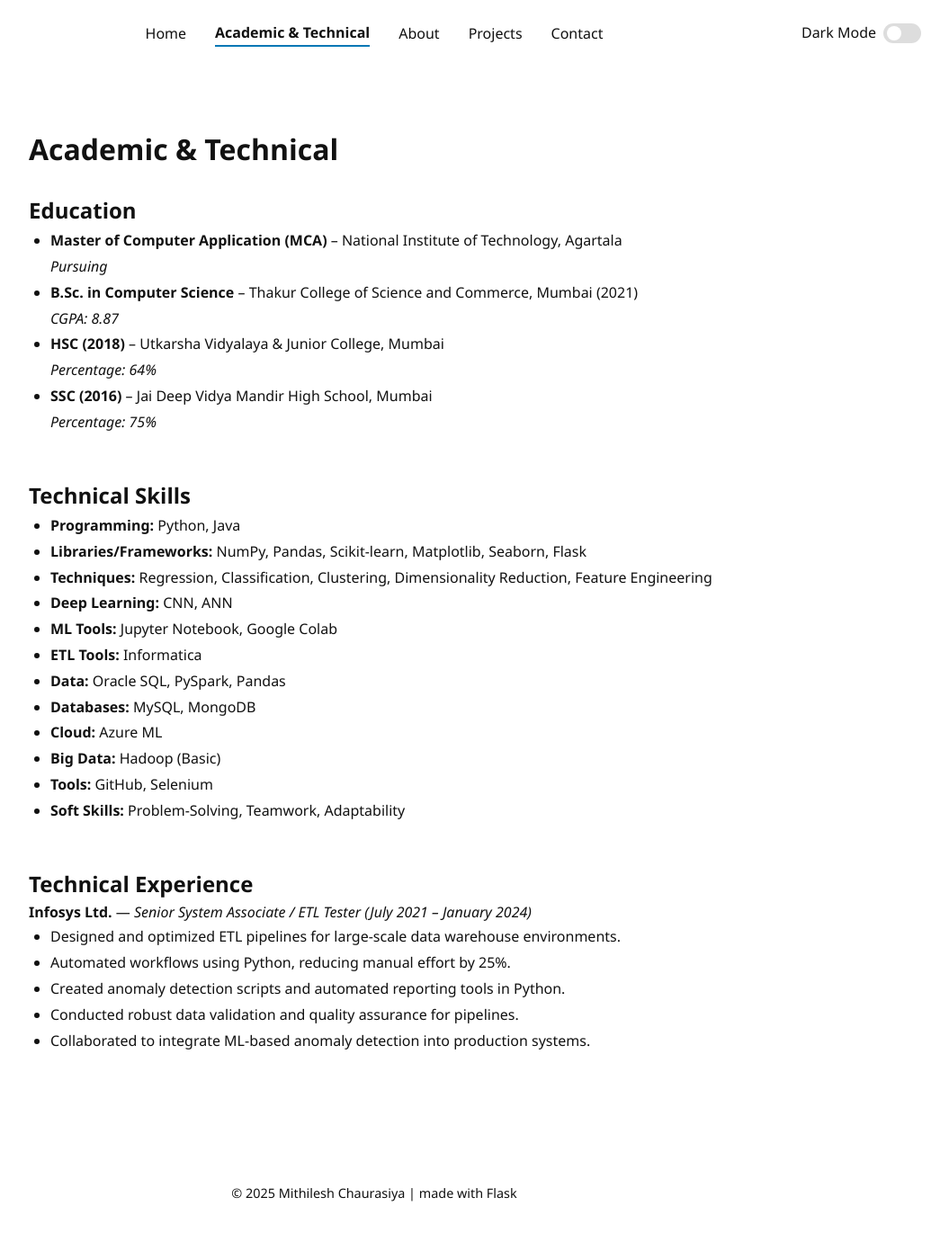
After one commit to mithilesh1627/CV_Project, a Flask app: a page that uses templates/base.html in a window 1280 px wide. The commit adds this page. Shown: the whole page at 90% size, without its empty margins (224-1279 px from the left). Run offline with Flask 3, Linux system fonts and the light colour scheme.

Commit message:
added the academic&technical and change in style.css,base.html and app.py

```diff
--- a/app.py
+++ b/app.py
@@ -5,6 +5,9 @@ app = Flask(__name__)
 @app.route('/')
 def home():
     return render_template('index.html')
+@app.route('/academic&technical')
+def academic():
+    return render_template("academic.html", title="Academic & Technical")
 
 @app.route('/about')
 def about():
--- a/static/css/style.css
+++ b/static/css/style.css
@@ -275,7 +275,7 @@ footer {
     position: relative;
     width: 180px;
     height: 180px;
-    margin: 0 auto 1rem;
+    margin: 0 auto 5rem;
 }
 
 .profile-pic {
@@ -305,8 +305,10 @@ footer {
 
 .static-ring {
     opacity: 1;
+    border: 2px solid var(--accent);
+    transform: scale(1.2); /* Make it slightly bigger than the profile image */
+    z-index: 0;
 }
-
 @keyframes pulse {
     0% {
         transform: scale(0.2);
@@ -317,3 +319,12 @@ footer {
         opacity: 0;
     }
 }
+.section-block {
+    margin-bottom: 3rem;
+}
+
+.custom-list {
+    list-style: disc;
+    margin-left: 1.5rem;
+    line-height: 1.8;
+}
--- /dev/null
+++ b/templates/academic.html
@@ -0,0 +1,49 @@
+{% extends "base.html" %}
+{% block content %}
+<section class="container">
+    <h1>Academic & Technical</h1>
+
+    <!-- Education Section -->
+    <div class="section-block" data-aos="fade-up">
+        <h2>Education</h2>
+        <ul class="custom-list">
+            <li><strong>Master of Computer Application (MCA)</strong> – National Institute of Technology, Agartala <br><em>Pursuing</em></li>
+            <li><strong>B.Sc. in Computer Science</strong> – Thakur College of Science and Commerce, Mumbai (2021)<br><em>CGPA: 8.87</em></li>
+            <li><strong>HSC (2018)</strong> – Utkarsha Vidyalaya & Junior College, Mumbai <br><em>Percentage: 64%</em></li>
+            <li><strong>SSC (2016)</strong> – Jai Deep Vidya Mandir High School, Mumbai <br><em>Percentage: 75%</em></li>
+        </ul>
+    </div>
+
+    <!-- Technical Skills Section -->
+    <div class="section-block" data-aos="fade-up">
+        <h2>Technical Skills</h2>
+        <ul class="custom-list">
+            <li><strong>Programming:</strong> Python, Java</li>
+            <li><strong>Libraries/Frameworks:</strong> NumPy, Pandas, Scikit-learn, Matplotlib, Seaborn, Flask</li>
+            <li><strong>Techniques:</strong> Regression, Classification, Clustering, Dimensionality Reduction, Feature Engineering</li>
+            <li><strong>Deep Learning:</strong> CNN, ANN</li>
+            <li><strong>ML Tools:</strong> Jupyter Notebook, Google Colab</li>
+            <li><strong>ETL Tools:</strong> Informatica</li>
+            <li><strong>Data:</strong> Oracle SQL, PySpark, Pandas</li>
+            <li><strong>Databases:</strong> MySQL, MongoDB</li>
+            <li><strong>Cloud:</strong> Azure ML</li>
+            <li><strong>Big Data:</strong> Hadoop (Basic)</li>
+            <li><strong>Tools:</strong> GitHub, Selenium</li>
+            <li><strong>Soft Skills:</strong> Problem-Solving, Teamwork, Adaptability</li>
+        </ul>
+    </div>
+
+    <!-- Technical Experience Section -->
+    <div class="section-block" data-aos="fade-up">
+        <h2>Technical Experience</h2>
+        <p><strong>Infosys Ltd.</strong> — <em>Senior System Associate / ETL Tester (July 2021 – January 2024)</em></p>
+        <ul class="custom-list">
+            <li>Designed and optimized ETL pipelines for large-scale data warehouse environments.</li>
+            <li>Automated workflows using Python, reducing manual effort by 25%.</li>
+            <li>Created anomaly detection scripts and automated reporting tools in Python.</li>
+            <li>Conducted robust data validation and quality assurance for pipelines.</li>
+            <li>Collaborated to integrate ML-based anomaly detection into production systems.</li>
+        </ul>
+    </div>
+</section>
+{% endblock %}
--- a/templates/base.html
+++ b/templates/base.html
@@ -17,6 +17,7 @@
 <header>
   <nav>
       <a href="/" class="{% if request.path == '/' %}active{% endif %}">Home</a>
+      <a href="/academic&technical" class="{% if request.path == '/academic&technical' %}active{% endif %}">Academic & Technical</a>
       <a href="/about" class="{% if request.path == '/about' %}active{% endif %}">About</a>
       <a href="/projects" class="{% if request.path == '/projects' %}active{% endif %}">Projects</a>
       <a href="/contact" class="{% if request.path == '/contact' %}active{% endif %}">Contact</a>
```
